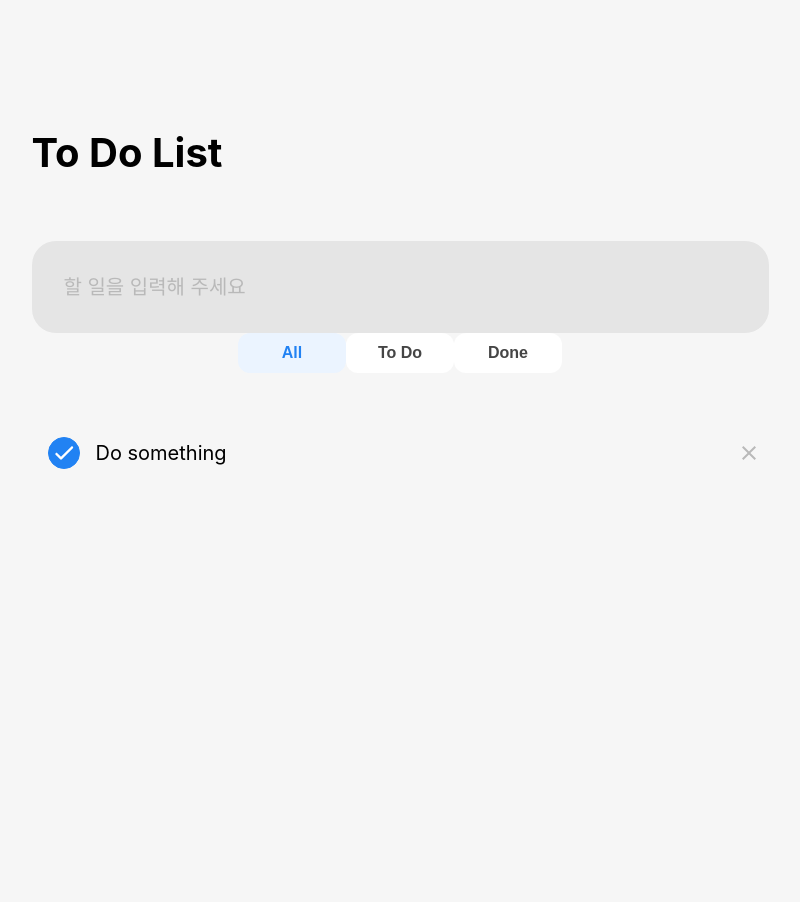
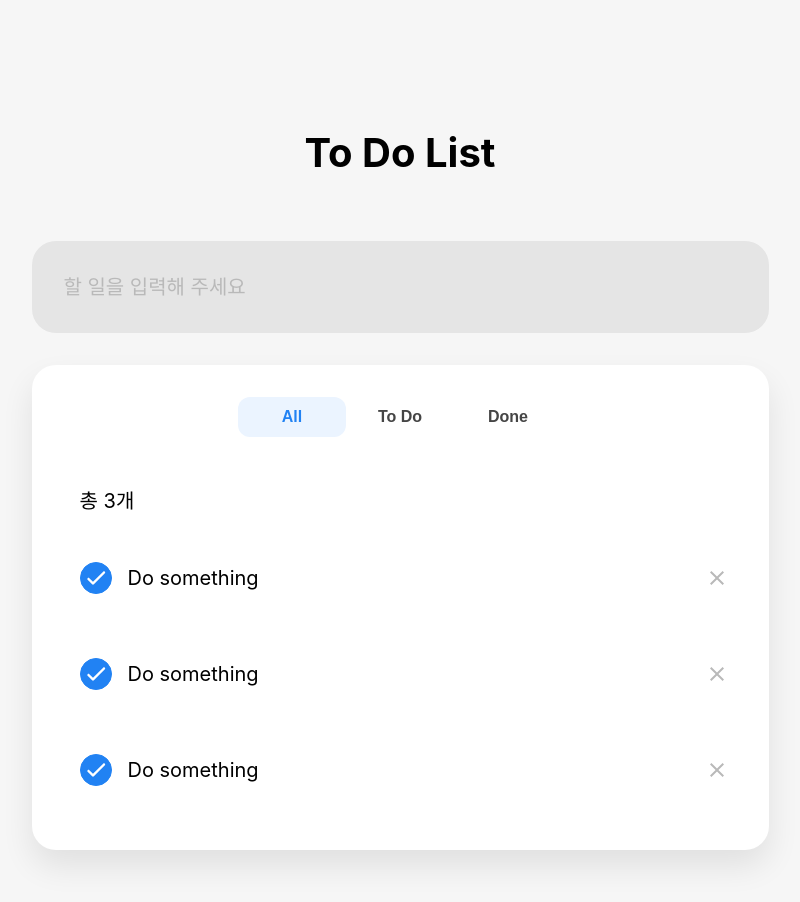
Before and after one commit to jin-2/todolist, a Next.js app: page / in a window 1280 px wide. Shown: the top 902 px of the page, without its empty margins (240-1040 px from the left). Before the commit the page ends 800 px from the top, so only its background shows below. Built offline with nearby package versions, Linux system fonts and the light colour scheme; a web font is replaced by a local one.

Commit message:
feat: Add TodoList component and integrate into TodoUserListPage

```diff
--- a/src/components/pages/TodoUserListPage.tsx
+++ b/src/components/pages/TodoUserListPage.tsx
@@ -3,7 +3,7 @@ import React from "react";
 import styled from "@emotion/styled";
 import TodoForm from "../ui/TodoForm/TodoForm";
 import TodoFilter from "../ui/TodoFilter/TodoFilter";
-import TodoItem from "../ui/TodoItem/TodoItem";
+import TodoList from "../ui/TodoList/TodoList";
 
 interface Props {}
 
@@ -12,10 +12,10 @@ const TodoUserListPage = ({}: Props) => {
     <Container>
       <h1>To Do List</h1>
       <TodoForm />
-      <TodoFilter />
-      <ul>
-        <TodoItem />
-      </ul>
+      <StyledTodoContents>
+        <TodoFilter />
+        <TodoList />
+      </StyledTodoContents>
     </Container>
   );
 };
@@ -26,4 +26,16 @@ const Container = styled.main`
   margin: 0 auto;
   padding: 128px 0 100px;
   max-width: 737px;
+
+  h1 {
+    text-align: center;
+  }
 `;
+
+const StyledTodoContents = styled.div`
+  margin-top: 32px;
+  padding: 32px;
+  border-radius: 24px;
+  background-color: #fff;
+  box-shadow: 0 16px 32px 0 #00000017;
+`;
--- /dev/null
+++ b/src/components/ui/TodoList/TodoList.tsx
@@ -0,0 +1,26 @@
+"use client";
+import styled from "@emotion/styled";
+import TodoItem from "../TodoItem/TodoItem";
+
+interface TodoListProps {}
+
+const TodoList = ({}: TodoListProps) => {
+  return (
+    <StyledTodoList>
+      <p className="counting">총 3개</p>
+      <ul>
+        <TodoItem />
+        <TodoItem />
+        <TodoItem />
+      </ul>
+    </StyledTodoList>
+  );
+};
+
+export default TodoList;
+
+const StyledTodoList = styled.div`
+  .counting {
+    padding: 16px;
+  }
+`;
```
